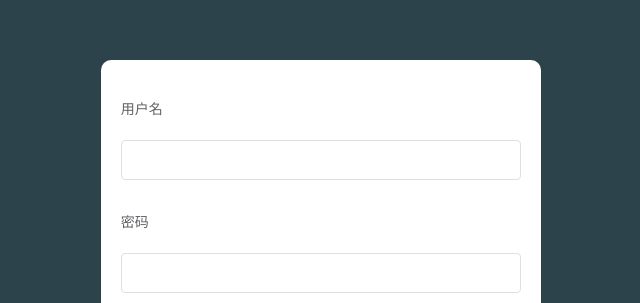
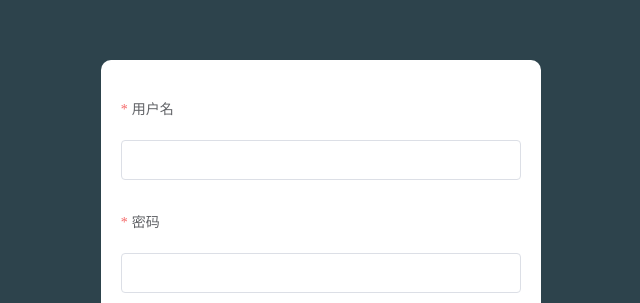
Before and after one commit to lyhsyq/newshop, a Vue app: page /#/login in a window 1280 px wide. Shown: the part 166-469 px from the top of the page, without its empty margins (326-966 px from the left). Built offline with nearby package versions, Linux system fonts and the light colour scheme.

Commit message:
实现了基本的表单校验

```diff
--- a/src/views/Login.vue
+++ b/src/views/Login.vue
@@ -6,17 +6,17 @@
         <!-- el-col 布局组件 列组件 -->
         <!-- span 属性是用来设置当前列所占的格数的 -->
         <el-col :xs="14" :sm="12" :md="10" :lg="8" :xl="6">
-            <el-form ref="form" :model="form" class="login-form" label-position="top" label-width="80px">
-                <el-form-item label="用户名">
+            <el-form ref="loginForm" :rules="formRules" :model="form" class="login-form" label-position="top" label-width="80px">
+                <el-form-item label="用户名" prop="username">
                     <el-input v-model="form.username"></el-input>
                 </el-form-item>
 
-                <el-form-item label="密码">
+                <el-form-item label="密码" prop="password">
                     <el-input v-model="form.password"></el-input>
                 </el-form-item>
 
                 <el-form-item>
-                    <el-button type="primary" @click="onSubmit">登录</el-button>
+                    <el-button type="primary">登录</el-button>
                     <el-button>重置</el-button>
                 </el-form-item>
             </el-form>
@@ -24,19 +24,51 @@
     </el-row>
 </template>
 <script>
+
+// 要实现表单校验：
+// 1. 先给数据中添加一个校验规则对象
+// 2. rules: {表单绑定的数据的名称: [{required: true, message: "提示信息", trigger: "触发校验的时机blur change"}]}
+// 3. 需要把这个校验规则对象绑定到el-form组件上 :rules="校验规则则对象"
+// 4. 需要给每一项被校验的el-form-item组件添加 prop属性 属性值就是 绑定的数据的名称
 export default {
     data() {
         return {
             form: {
                 username: "",
                 password: ""
+            },
+            formRules: {
+                username: [
+                    {
+                        required: true,
+                        message: "请输入用户名",
+                        trigger: "blur"
+                    }
+                ],
+                password: [
+                    {
+                        required: true,
+                        message: "请输入密码",
+                        trigger: "blur"
+                    }
+                ]
             }
         };
     },
     methods: {
-        onSubmit() {
-            console.log("submit!");
-        }
+      submitForm(formName) {
+        this.$refs[formName].validate((valid) => {
+          if (valid) {
+            alert('submit!');
+          } else {
+            console.log('error submit!!');
+            return false;
+          }
+        });
+      },
+      resetForm(formName) {
+        this.$refs[formName].resetFields();
+      }
     }
 };
 </script>
```
